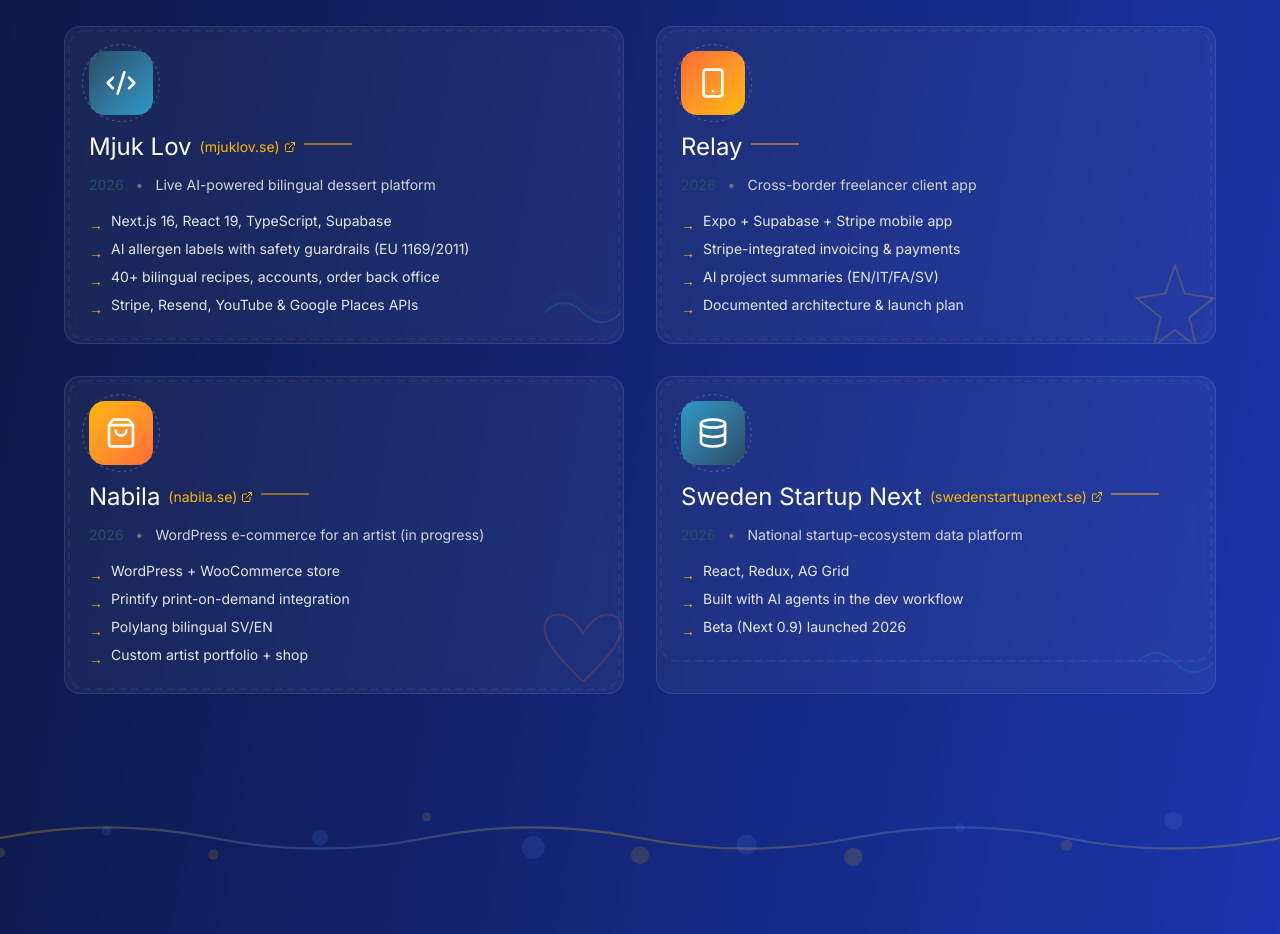
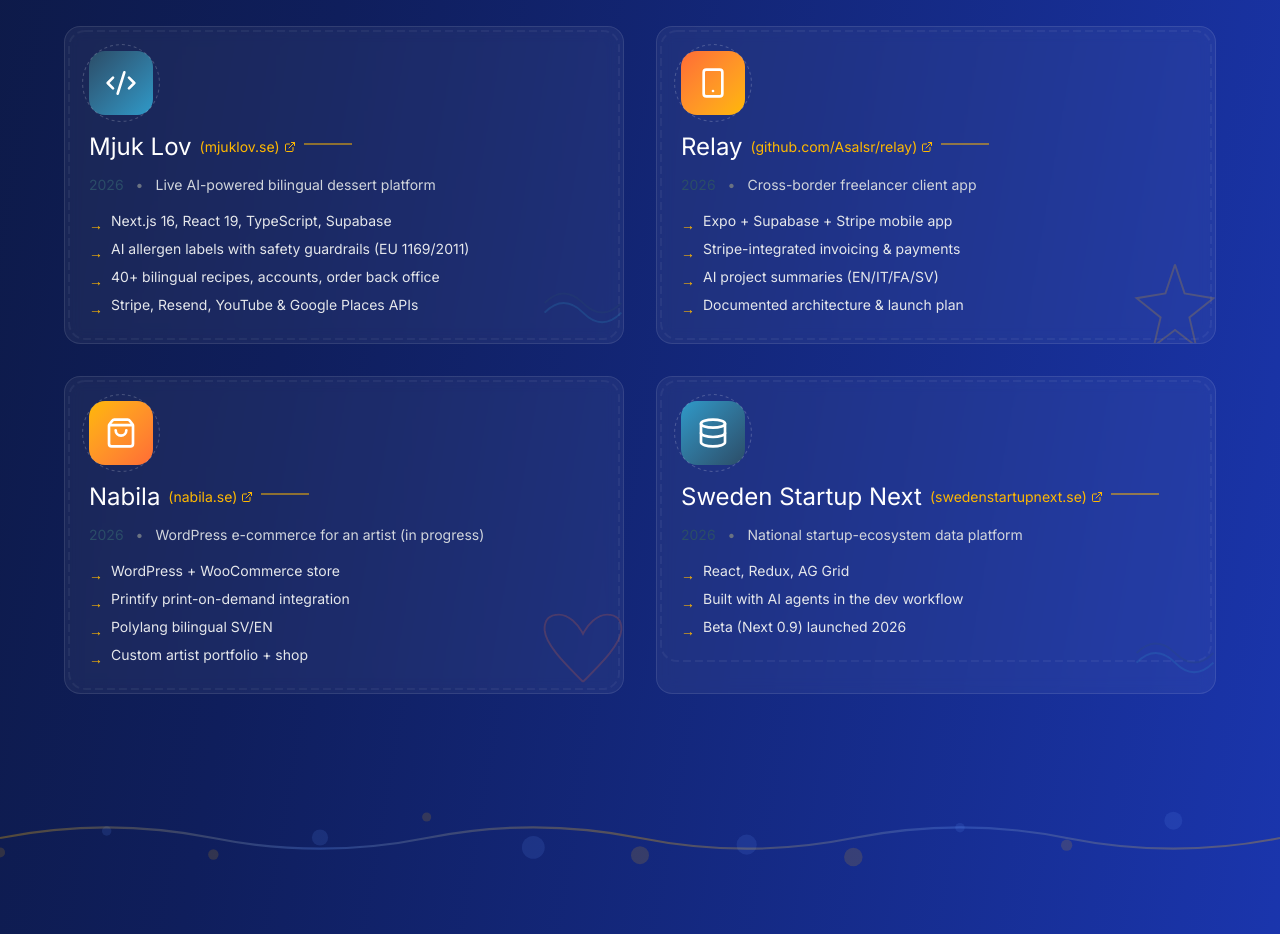
Before and after one commit to Asalsr/CV, a Next.js app in the folder frontend/: page / in a window 1280 px wide. Shown: the part 5480-6414 px from the top of the page. Built offline with nearby package versions, Linux system fonts and the light colour scheme; no server answers.

Commit message:
Add GitHub link to Relay project card

```diff
--- a/frontend/src/components/figma/CodeProjects.tsx
+++ b/frontend/src/components/figma/CodeProjects.tsx
@@ -35,6 +35,7 @@ const projects: CodeProject[] = [
     title: 'Relay',
     year: '2026',
     subtitle: 'Cross-border freelancer client app',
+    link: { label: 'github.com/Asalsr/relay', href: 'https://github.com/Asalsr/relay' },
     highlights: [
       'Expo + Supabase + Stripe mobile app',
       'Stripe-integrated invoicing & payments',
```
